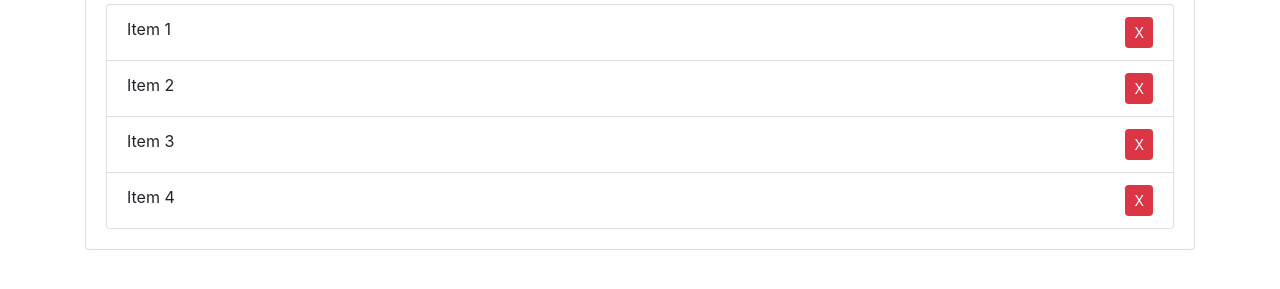
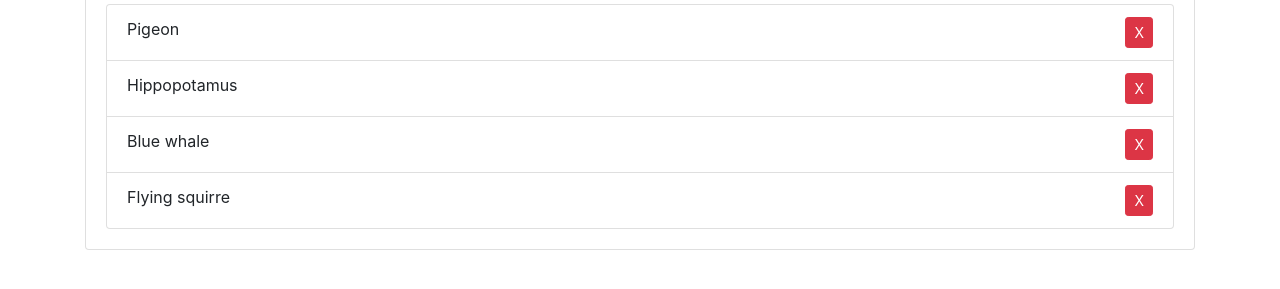
Before and after one commit to khaledelhannat/DOM_Manipulation_learningGround, a plain HTML site: page index.html in a window 1280 px wide. Shown: the part 273-562 px from the top of the page. Drawn offline with nearby package versions, Linux system fonts and the light colour scheme.

```diff
--- a/index.html
+++ b/index.html
@@ -40,19 +40,19 @@
         <h2 class="title">Items</h2>
         <ul id="items" class="list-group">
           <li class="list-group-item">
-            Item 1
+            Pigeon
             <button class="btn btn-danger btn-sm float-right delete">X</button>
           </li>
           <li class="list-group-item">
-            Item 2
+            Hippopotamus
             <button class="btn btn-danger btn-sm float-right delete">X</button>
           </li>
           <li class="list-group-item">
-            Item 3
+            Blue whale
             <button class="btn btn-danger btn-sm float-right delete">X</button>
           </li>
           <li class="list-group-item">
-            Item 4
+            Flying squirre
             <button class="btn btn-danger btn-sm float-right delete">X</button>
           </li>
         </ul>
```
Also changed, not shown: Screenshot 2023-07-02 155451-1.png (added), 1 other file.
